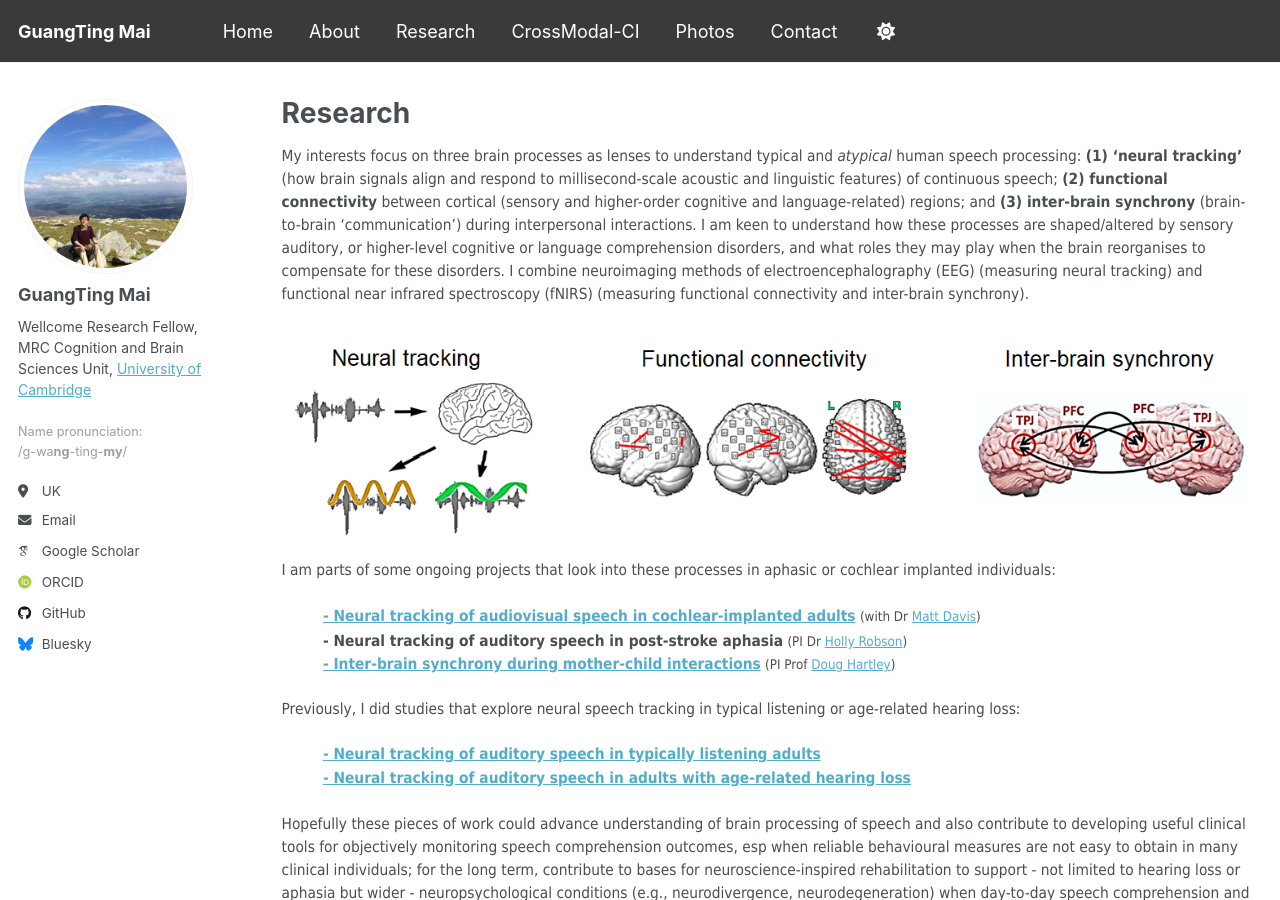
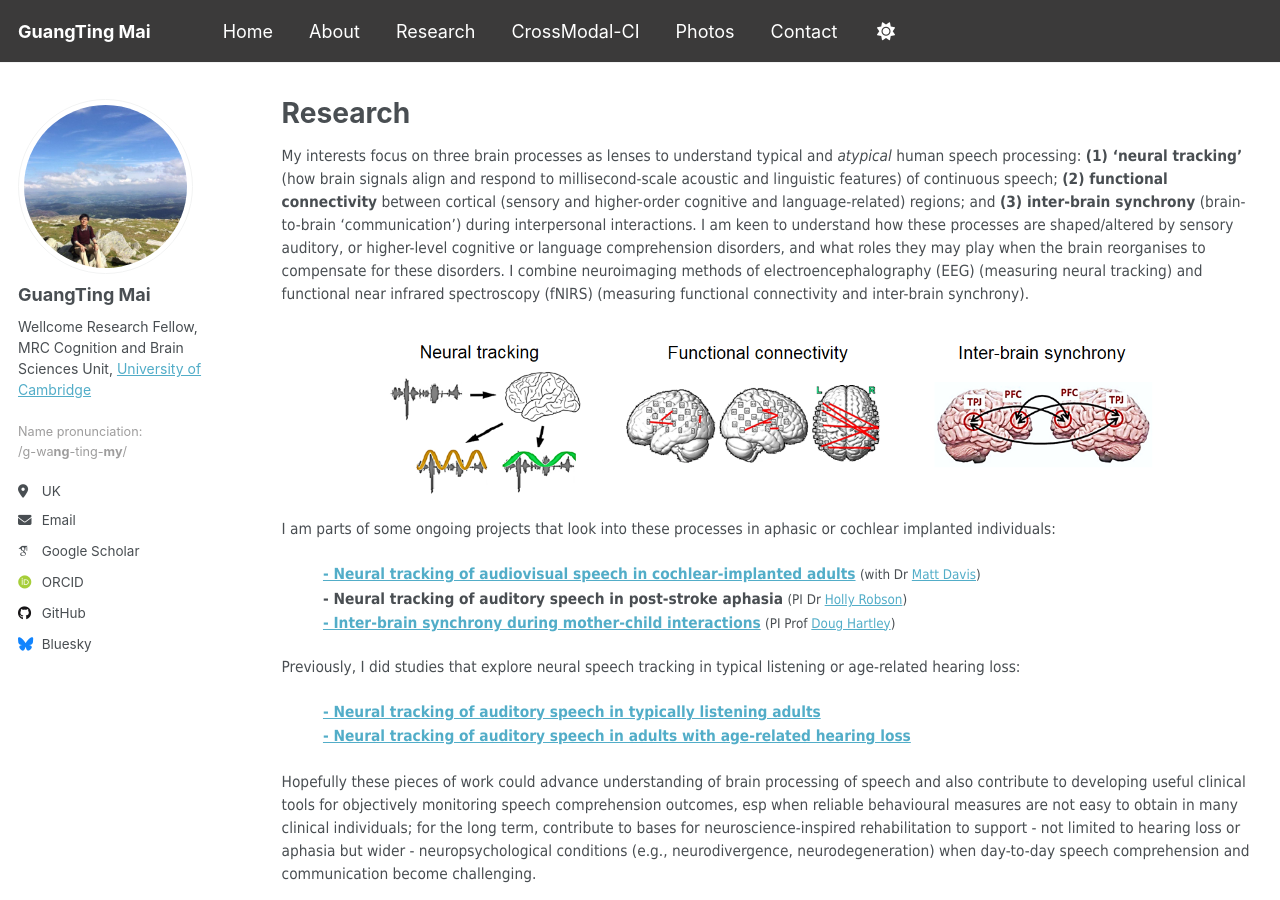
Before and after one commit to guangtingmai/guangtingmai.github.io, a Jekyll site: the page built from _pages/research.html, in a window 1280 px wide and 900 px high. Built offline with Jekyll 4.4.1, drawn with Linux system fonts in a browser that asks for light colours; some web fonts are replaced.

Commit message:
Update research.html

```diff
--- a/_pages/research.html
+++ b/_pages/research.html
@@ -13,7 +13,7 @@
   electroencephalography (EEG) (measuring neural tracking) and functional near infrared spectroscopy (fNIRS)
   (measuring functional connectivity and inter-brain synchrony).</span></p>
 <p align="center">
-  <img src="https://guangtingmai.github.io/images/brain_processes.png" width="100%">
+  <img src="https://guangtingmai.github.io/images/brain_processes.png" width="80%">
 </p>
 <p><span style="font-size: 11.5pt;font-family: Tahoma;line-height: 1.3;display: block;margin-bottom: 0.05vh">I am parts of some ongoing projects that look into these processes in aphasic or cochlear implanted individuals:</span></p>
 <p>
```
